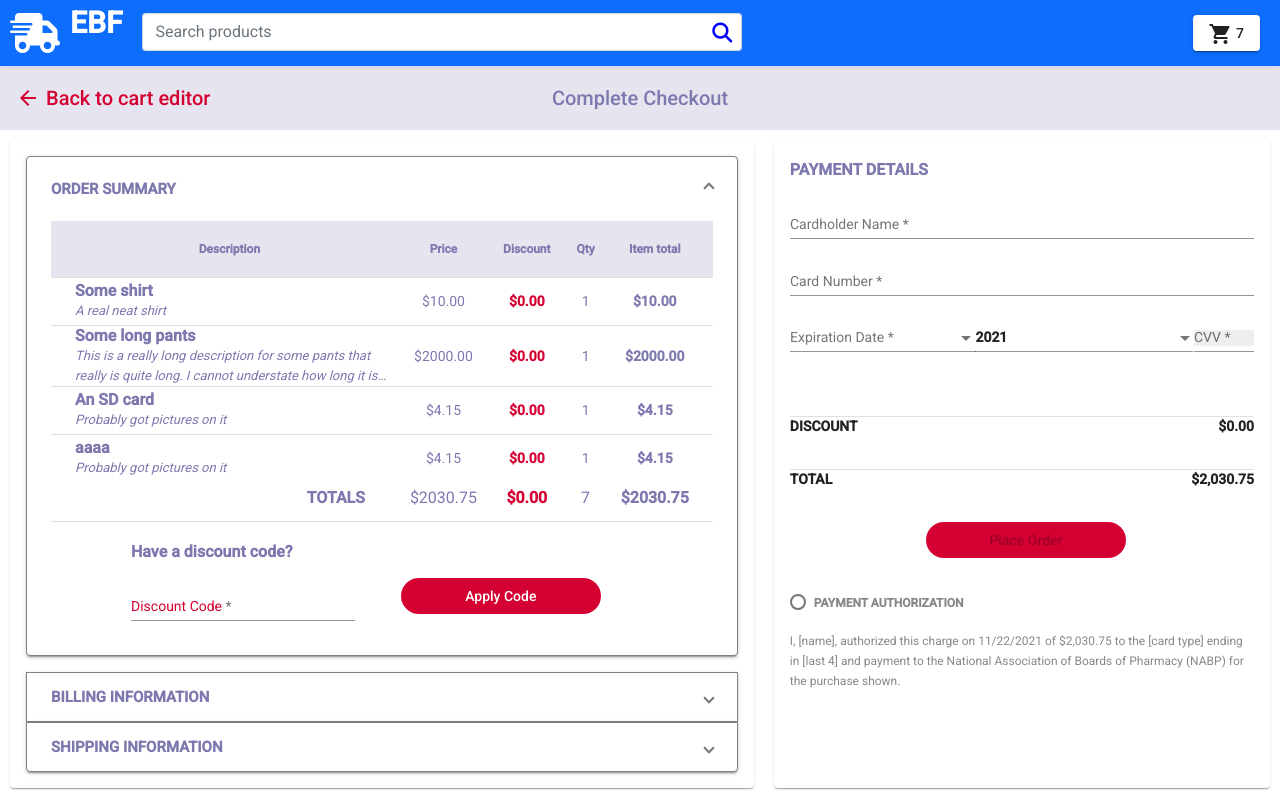
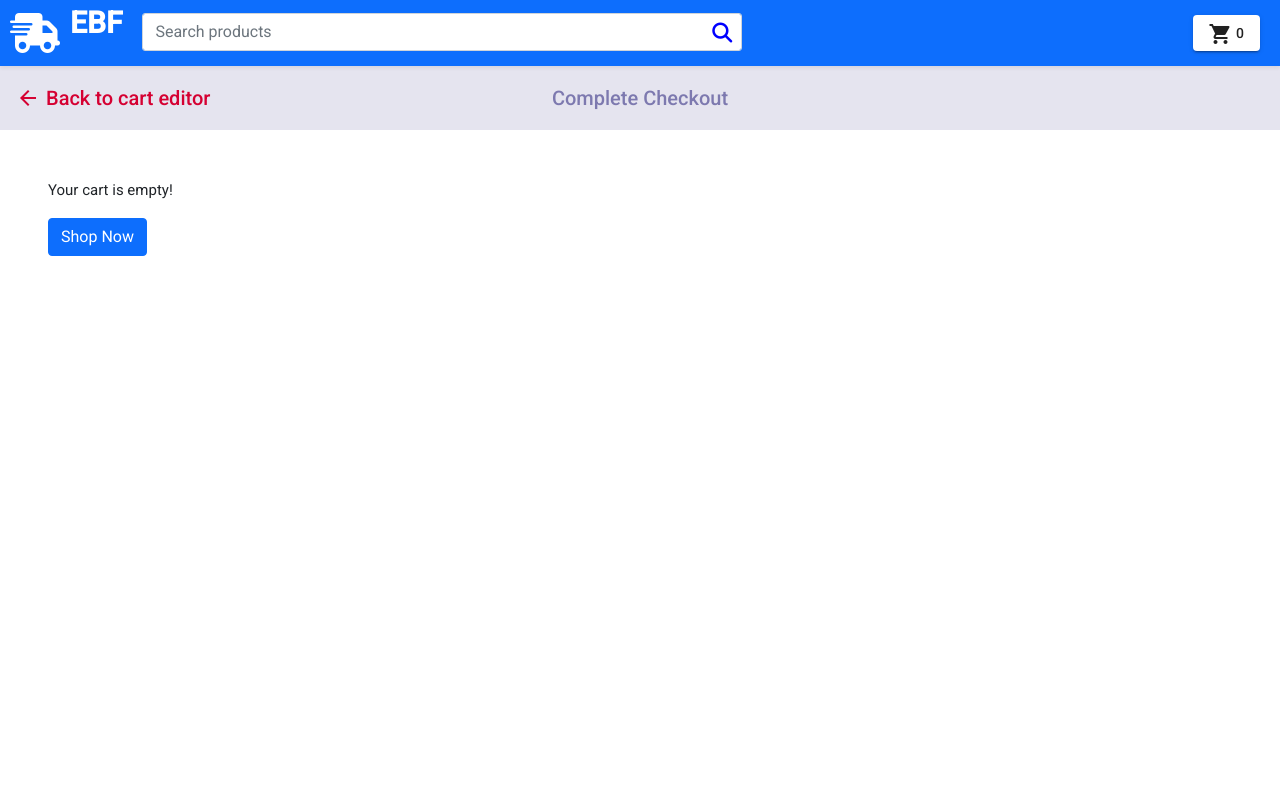
Before and after one commit to erikfinnegannabp/add-to-cart, an Angular app: page /checkout in a window 1280 px wide. Built offline with nearby package versions, Linux system fonts and the light colour scheme.

Commit message:
Updated with remaining functionality

```diff
--- a/src/app/component/cart/cart.component.html
+++ b/src/app/component/cart/cart.component.html
@@ -6,7 +6,7 @@
               <img src="{{item.image}}" title="{{item.title}}">
               <h5 title="{{item.title}}">{{item.title}}</h5>
               <ng-container *ngIf="item.onSale">
-                <p><strong>Price:</strong>&nbsp;<s>${{item.price}}</s>&nbsp;<span style="color:red"><b>${{item.finalPrice}}</b> *{{item.discount}}% OFF*</span></p>
+                <p><strong>Price:</strong>&nbsp;<s>${{item.price}}</s>&nbsp;<span class="sale-text"><b>${{item.finalPrice}}</b> *{{item.discount}}% OFF*</span></p>
               </ng-container>
               <ng-container *ngIf="!item.onSale">
                 <p><strong>Price:</strong> ${{item.price}}</p>
@@ -30,10 +30,10 @@
       </ng-container>
     <div class="col-md-4 total">
       <div class="col-md-11 card total-details">
-        <div style="padding: 10px">
+        <div class="cart-controls">
           <p><strong>Total:</strong> ${{total}}</p>
-          <button class="btn btn-primary" routerLink="checkout">Proceed to checkout</button>
-          <button class="btn btn-danger" (click)="confirmEmptyToggle()">Empty cart</button>
+          <button class="btn btn-primary" routerLink="checkout" [disabled]="cartContents.length == 0">Proceed to checkout</button>
+          <button class="btn btn-danger" (click)="confirmEmptyToggle()" [disabled]="cartContents.length == 0">Empty cart</button>
           <ng-container *ngIf="confirmEmptyCart">
             <div class="empty-confirmation">
               <p>Are you sure you want to remove all items from your shopping cart?</p>
--- a/src/app/component/cart/cart.component.scss
+++ b/src/app/component/cart/cart.component.scss
@@ -93,3 +93,11 @@ input {
 .btn-confirmation {
   margin: 0% 16%;
 }
+
+.sale-text {
+  color:red;
+}
+
+.cart-controls {
+  padding: 10px;
+}
--- a/src/app/component/checkout/billinginfo/billinginfo.component.html
+++ b/src/app/component/checkout/billinginfo/billinginfo.component.html
@@ -4,6 +4,7 @@
   <mat-icon class="change-my-info" style="margin-left: 7.6rem">arrow_forward</mat-icon>
   <span style="margin-left: 3px" class="change-my-info">Change My Information</span>
 </div>
+
 <div style="display: flex">
 
   <form style="display: flex" [formGroup]="myFormGroup" (change)="updateBillingInfo()">
--- a/src/app/component/checkout/checkout.component.ts
+++ b/src/app/component/checkout/checkout.component.ts
@@ -14,10 +14,10 @@ export class CheckoutComponent implements OnInit {
 
   constructor(private cart: CartService) { }
 
-  testMode: string = this.doTestMode();
+  testMode: string = this.doTestMode(); // This variable is never used, it just calls doTestMode
 
   doTestMode() {
-    const testMode = true;
+    const testMode = false;
     if (testMode) {
       this.cart.addToCart(new Product(
         "Some shirt",
--- a/src/app/component/checkout/ordersummary/ordersummary.component.scss
+++ b/src/app/component/checkout/ordersummary/ordersummary.component.scss
@@ -16,6 +16,10 @@ table {
 .mat-footer-cell {
   border-top: 5px solid #7D79AF;
   font-size: 1rem;
+}
+
+.mat-footer-row {
+  border-top: 5px solid #7D79AF;
 }
 
 .mat-header-cell {
--- a/src/app/component/checkout/paymentinfo/paymentinfo.component.html
+++ b/src/app/component/checkout/paymentinfo/paymentinfo.component.html
@@ -9,7 +9,8 @@
 
   <mat-form-field style="width: 100%">
     <mat-label>Card Number</mat-label>
-    <input type="text" matInput formControlName="cardNumber" required>
+    <input style="width: 80%" type="text" matInput formControlName="cardNumber" required>
+    <img *ngIf="cardImgSrc != 'cardTypeNotRecognized'" style="height: 16px; max-width: 20%; float: right" src={{cardImgSrc}}>
   </mat-form-field>
 
   <mat-form-field style="width: 40%">
@@ -32,6 +33,7 @@
 
   <mat-form-field style="width: 47%">
     <mat-select formControlName="expirationYear" required>
+      <mat-option [value]="" selected></mat-option>
       <mat-option *ngFor="let year of nextTenYears" [value]="year">
         {{year}}
       </mat-option>
@@ -67,7 +69,7 @@
   <span class="auth-confirmation">PAYMENT AUTHORIZATION</span>
 </mat-checkbox>
 
-<p class="auth-confirmation">I, {{creditCardInfo.value.name || "[name]"}}, authorized this charge on {{currentDate}}
+<p class="auth-confirmation" routerLink="confirmation">I, {{creditCardInfo.value.name || "[name]"}}, authorized this charge on {{currentDate}}
   of {{"$" + cartTotal || "[amount]"}} to the [card type] ending in
   {{creditCardInfo.value.cardNumber.slice(-4) || "[last 4]"}} and payment to the National Association of
   Boards of Pharmacy (NABP) for the purchase shown.
--- a/src/app/component/checkout/paymentinfo/paymentinfo.component.scss
+++ b/src/app/component/checkout/paymentinfo/paymentinfo.component.scss
@@ -23,6 +23,11 @@ mat-divider {
   margin: 2rem 8rem 2rem 2rem;
 }
 
+.place-order-button:disabled {
+  background-color: #DDB0B6;
+  color: white;
+}
+
 ::ng-deep .custom-frame {
   & .mat-checkbox-background, .mat-checkbox-frame {
     border-radius: 70% !important;
--- a/src/app/component/checkout/paymentinfo/paymentinfo.component.ts
+++ b/src/app/component/checkout/paymentinfo/paymentinfo.component.ts
@@ -21,6 +21,7 @@ export class PaymentinfoComponent implements OnInit {
   discountAmount = "";
   hasMissingInfoSubscription !: Subscription;
   hasMissingInfo = true;
+  cardImgSrc = "cardTypeNotRecognized";
 
   constructor(myFormBuilder: FormBuilder, private cart: CartService, private billingInfoService: BillingInfoService) {
     this.creditCardInfo = myFormBuilder.group({
@@ -54,6 +55,27 @@ export class PaymentinfoComponent implements OnInit {
 
   onUpdateCreditCardInfo() {
     this.currentDate = new Date().toLocaleDateString();
-    console.log(this.creditCardInfo.value)
+    this.cardImgSrc = this.getCreditCardBrandImage(this.creditCardInfo.value.cardNumber);
+  }
+
+  getCreditCardBrandImage(num: string) {
+    if (num.length == 15 && (num.slice(0,2) == "34" || num.slice(0,2) == "37") ) { // American Express
+      return "https://www.pngall.com/wp-content/uploads/9/American-Express-Logo-PNG-Image.png"
+    }
+    else if ( (num.length == 13 || num.length == 16) && num.slice(0,1) == "4") { // Visa
+      return "https://usa.visa.com/dam/VCOM/regional/lac/ENG/Default/Partner%20With%20Us/Payment%20Technology/visapos/full-color-800x450.jpg"
+    }
+    else if (num.length == 16 && eval(num.slice(0,2)) >= 51 && eval(num.slice(0,2)) <= 55) { // Mastercard
+      return "https://upload.wikimedia.org/wikipedia/commons/thumb/b/b7/MasterCard_Logo.svg/2560px-MasterCard_Logo.svg.png"
+    }
+    else if (num.length == 16 && num.slice(0,4) == "6011") { // Discover
+      return "https://www.bankdealguy.com/wp-content/uploads/2018/09/Discover.jpg"
+    }
+    else if (num.length == 15 && num.slice(0,1) == "5") { // also Discover
+      return "https://www.bankdealguy.com/wp-content/uploads/2018/09/Discover.jpg"
+    }
+    else {
+      return "cardTypeNotRecognized"
+    }
   }
 }
--- a/src/app/component/confirmation/confirmation.component.html
+++ b/src/app/component/confirmation/confirmation.component.html
@@ -21,14 +21,13 @@
           <p>DATE PLACED: {{currentDate}}</p>
         </div>
         <div>
-          <button mat-button class="place-order-button" style="width: 200px; margin-left: 35rem">Print Confirmation</button>
+          <button mat-button style="width: 200px; margin-left: 35rem">Print Confirmation</button>
         </div>
     </mat-toolbar-row>
   </mat-toolbar>
 
-  <mat-card>
-    <div class="order-summary-table-container">
-      <div style="margin: auto; width: 80%; font-weight: bold;">
+    <div class="order-summary-table-container" style="border: 2px solid #E5E4EF; margin-top: 10px">
+      <div style="margin: 50px auto 0px auto; width: 80%; font-weight: bold;">
         <p>ORDER SUMMARY:</p>
       </div>
       <table mat-table [dataSource]="cartContents" class="mat-elevation-z8" style="margin: auto; width: 80%; box-shadow: none;">
@@ -65,9 +64,8 @@
         <tr mat-row *matRowDef="let row; columns: displayedColumns;"></tr>
       </table>
 
-      <div style="margin: auto; width: 80%; text-align: right;">
+      <div style="margin: auto; width: 80%; text-align: right; margin-bottom: 50px;">
         <p style="font-size: 30px; margin-top: 0.5rem; font-weight: bold;">TOTAL<span style="background-color: #E5E4EF; margin-left: 4rem">${{postDiscountTotal.toFixed(2)}}</span></p>
       </div>
     </div>
-  </mat-card>
 </div>
--- a/src/app/component/confirmation/confirmation.component.scss
+++ b/src/app/component/confirmation/confirmation.component.scss
@@ -1,4 +1,4 @@
-mat-toolbar {
+mat-toolbar, .mat-header-cell {
   background-color: #E5E4EF;
 }
 
@@ -17,10 +17,6 @@ h1 {
 .back-to-cart {
   position: absolute;
   color: #D50032
-}
-
-mat-card {
-  margin-top: 1rem;
 }
 
 .mat-icon {
@@ -45,11 +41,6 @@ button {
   margin: 2rem 8rem 2rem 2rem;
 }
 
-.order-summary-table-container {
-  min-height: 200px;
-  max-height: 300px;
-}
-
 .mat-header-cell, .mat-cell, .mat-footer-cell {
   text-align: center;
   padding: 0px 13px;
@@ -57,10 +48,6 @@ button {
 
 .mat-footer-cell {
   font-size: 1rem;
-}
-
-.mat-header-cell {
-  background-color: #E5E4EF;
 }
 
 .purple-text, th, td, p {
@@ -71,20 +58,3 @@ button {
   position: absolute;
   color: #D50032
 }
-
-::-webkit-scrollbar {
-  width: 10px;
-}
-
-::-webkit-scrollbar-track {
-  border-radius: 10px;
-}
-
-::-webkit-scrollbar-thumb {
-  background: #999;
-  border-radius: 10px;
-}
-
-::-webkit-scrollbar-thumb:hover {
-  background: #aaa;
-}
--- a/src/app/component/confirmation/confirmation.component.ts
+++ b/src/app/component/confirmation/confirmation.component.ts
@@ -29,7 +29,7 @@ export class ConfirmationComponent implements OnInit {
     this.billingInfoSubscription = this.billingInfoService.currentUserData
         .subscribe((userData: UserData) => this.userData = userData);
 
-    const testMode = true;
+    const testMode = false;
     if (testMode) {
       this.cart.addToCart(new Product(
         "Some shirt",
@@ -47,46 +47,46 @@ export class ConfirmationComponent implements OnInit {
         "2000.00",
         0
       ))
-      this.cart.addToCart(new Product(
-        "An SD card",
-        "Probably got pictures on it",
-        "electronics",
-        "no one is gonna see this",
-        "4.15",
-        0
-      ))
-      this.cart.addToCart(new Product(
-        "aaaa",
-        "Probably got pictures on it",
-        "electronics",
-        "no one is gonna see this",
-        "4.15",
-        0
-      ))
-      this.cart.addToCart(new Product(
-        "bbbb",
-        "Probably got pictures on it",
-        "electronics",
-        "no one is gonna see this",
-        "4.15",
-        0
-      ))
-      this.cart.addToCart(new Product(
-        "cccc",
-        "Probably got pictures on it",
-        "electronics",
-        "no one is gonna see this",
-        "4.15",
-        0
-      ))
-      this.cart.addToCart(new Product(
-        "dddd",
-        "Probably got pictures on it",
-        "electronics",
-        "no one is gonna see this",
-        "4.15",
-        0
-      ))
+      // this.cart.addToCart(new Product(
+      //   "An SD card",
+      //   "Probably got pictures on it",
+      //   "electronics",
+      //   "no one is gonna see this",
+      //   "4.15",
+      //   0
+      // ))
+      // this.cart.addToCart(new Product(
+      //   "aaaa",
+      //   "Probably got pictures on it",
+      //   "electronics",
+      //   "no one is gonna see this",
+      //   "4.15",
+      //   0
+      // ))
+      // this.cart.addToCart(new Product(
+      //   "bbbb",
+      //   "Probably got pictures on it",
+      //   "electronics",
+      //   "no one is gonna see this",
+      //   "4.15",
+      //   0
+      // ))
+      // this.cart.addToCart(new Product(
+      //   "cccc",
+      //   "Probably got pictures on it",
+      //   "electronics",
+      //   "no one is gonna see this",
+      //   "4.15",
+      //   0
+      // ))
+      // this.cart.addToCart(new Product(
+      //   "dddd",
+      //   "Probably got pictures on it",
+      //   "electronics",
+      //   "no one is gonna see this",
+      //   "4.15",
+      //   0
+      // ))
     }
 
     this.cartContentSubscription = this.cart.currentCartItems.subscribe(
```
Lines whose indentation alone changed are shown as unchanged.
